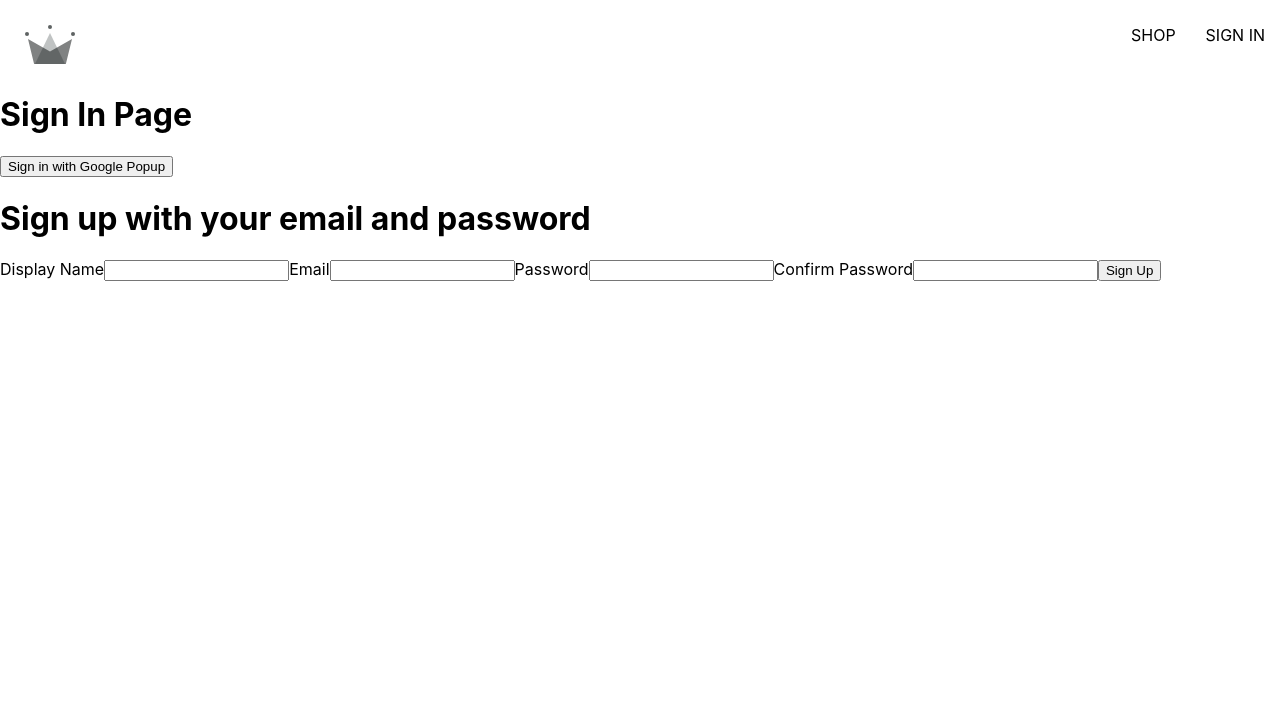
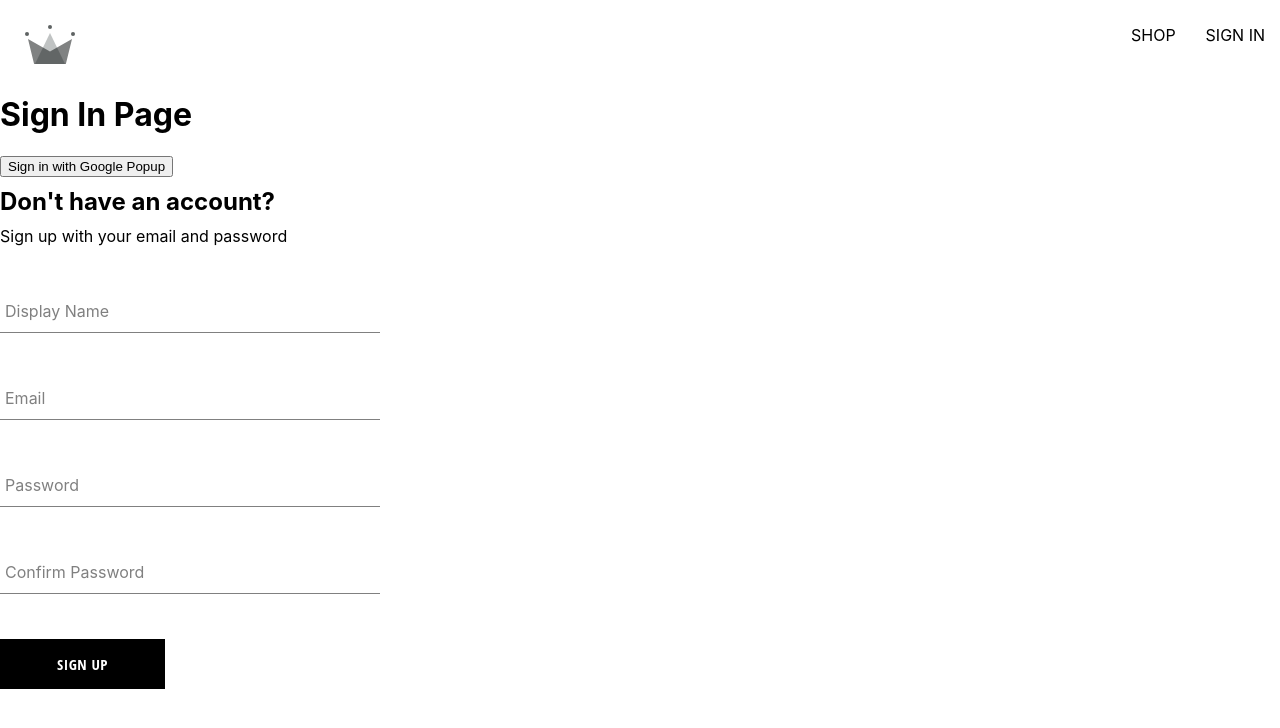
Before and after one commit to dannybeaudoin28/ecommerce-react, a React (Create React App) app: page /sign-in in a window 1280 px wide. Shown: the top 728 px of the page. Built offline with nearby package versions, Linux system fonts and the light colour scheme.

Commit message:
Created sign up component. Finished Forms and Buttons

```diff
--- /dev/null
+++ b/src/components/button/button.component.jsx
@@ -0,0 +1,14 @@
+import './button.styles.scss';
+
+const BUTTON_TYPE_CLASSES = {
+  google: 'google-sign-in',
+  inverted: 'inverted'
+};
+
+const Button = ({ children, buttonType, ...otherProps }) => {
+    return (
+            <button className={`button-container ${BUTTON_TYPE_CLASSES[buttonType]}`}  {...otherProps} >{children}</button>
+    )
+};
+
+export default Button;
--- /dev/null
+++ b/src/components/button/button.styles.scss
@@ -0,0 +1,46 @@
+.button-container {
+    min-width: 165px;
+    width: auto;
+    height: 50px;
+    letter-spacing: 0.5px;
+    line-height: 50px;
+    padding: 0 35px 0 35px;
+    font-size: 15px;
+    background-color: black;
+    color: white;
+    text-transform: uppercase;
+    font-family: 'Open Sans Condensed';
+    font-weight: bolder;
+    border: none;
+    cursor: pointer;
+    display: flex;
+    justify-content: center;
+
+    &:hover {
+      background-color: white;
+      color: black;
+      border: 1px solid black;
+    }
+
+    &.google-sign-in {
+      background-color: #4285f4;
+      color: white;
+
+      &:hover {
+        background-color: #357ae8;
+        border: none;
+      }
+    }
+
+    &.inverted {
+      background-color: white;
+      color: black;
+      border: 1px solid black;
+
+      &:hover {
+        background-color: black;
+        color: white;
+        border: none;
+      }
+    }
+  }
--- /dev/null
+++ b/src/components/form-input/form-input.component.jsx
@@ -0,0 +1,16 @@
+import '../form-input/form-input.styles.scss';
+
+const FormInput = ({ label, ...otherProps }) => {
+    return (
+        <div className="group">
+            <input className='form-input' {...otherProps} />
+            {
+                label && (
+                    <label className={`${otherProps.value.length ? 'shrink' : ''} form-input-label`}>{label}</label>
+                )
+            }
+        </div>
+    )
+};
+
+export default FormInput;
--- /dev/null
+++ b/src/components/form-input/form-input.styles.scss
@@ -0,0 +1,54 @@
+$sub-color: grey;
+$main-color: black;
+
+@mixin shrinkLabel {
+  top: -14px;
+  font-size: 12px;
+  color: $main-color;
+}
+
+.group {
+  position: relative;
+  margin: 45px 0;
+
+  .form-input {
+    background: none;
+    background-color: white;
+    color: $sub-color;
+    font-size: 18px;
+    padding: 10px 10px 10px 5px;
+    display: block;
+    width: 100%;
+    border: none;
+    border-radius: 0;
+    border-bottom: 1px solid $sub-color;
+    margin: 25px 0;
+
+    &:focus {
+      outline: none;
+    }
+
+    &:focus ~ .form-input-label {
+      @include shrinkLabel();
+    }
+  }
+
+  input[type='password'] {
+    letter-spacing: 0.3em;
+  }
+
+  .form-input-label {
+    color: $sub-color;
+    font-size: 16px;
+    font-weight: normal;
+    position: absolute;
+    pointer-events: none;
+    left: 5px;
+    top: 10px;
+    transition: 300ms ease all;
+
+    &.shrink {
+      @include shrinkLabel();
+    }
+  }
+}
--- a/src/components/sign-up-form/sign-up-form.component.jsx
+++ b/src/components/sign-up-form/sign-up-form.component.jsx
@@ -1,4 +1,12 @@
 import { useState } from "react";
+import FormInput from '../form-input/form-input.component';
+import './sign-up-form.styles.scss';
+
+import {
+    createAuthUserWithEmailAndPassword,
+    createUserDocumentFromAuth
+} from "../../utils/firebase/firebase.utils";
+import Button from "../button/button.component";
 
 const defaultFormFields = {
     displayName: '',
@@ -14,28 +22,44 @@
 
     console.log(formFields);
 
+    const resetForms = () => {
+        setFormFields(defaultFormFields);
+    };
+
+    const handleSubmit = async (event) => {
+        event.preventDefault();
+
+        if (password !== confirmPassword) {
+            alert("Passwords do not match");
+            return;
+        }
+        try {
+            const { user } = await createAuthUserWithEmailAndPassword(email, password);
+            await createUserDocumentFromAuth(user, { displayName });
+            resetForms();
+        } catch (error) {
+            if(error.code === 'auth/email-already-in-use') {
+                alert('Cannot create user, email already in use.');
+            }
+            console.error('User creation encountered an error', error);
+        }
+    }
+
     const handleChange = (event) => {
         const { name, value } = event.target; // Access event.target
         setFormFields({...formFields, [name]: value});
     };
 
     return (
-        <div>
-            <h1>Sign up with your email and password</h1>
-            <form onSubmit={() => {}}>
-                <label>Display Name</label>
-                <input type="text" onChange={handleChange} name="displayName" value={displayName} required />
-
-                <label>Email</label>
-                <input type="email" onChange={handleChange} name="email" value={email} required />
-
-                <label>Password</label>
-                <input type="password" onChange={handleChange} name="password" value={password} required />
-
-                <label>Confirm Password</label>
-                <input type="password" onChange={handleChange} name="confirmPassword" value={confirmPassword} required />
-
-                <button type="submit">Sign Up</button>
+        <div className="sign-up-container">
+            <h2>Don't have an account?</h2>
+            <span>Sign up with your email and password</span>
+            <form onSubmit={handleSubmit}>
+                <FormInput label="Display Name" type="text" onChange={handleChange} name="displayName" value={displayName} required />
+                <FormInput label="Email" type="email" onChange={handleChange} name="email" value={email} required />
+                <FormInput label="Password" type="password" onChange={handleChange} name="password" value={password} required />
+                <FormInput label="Confirm Password" type="password" onChange={handleChange} name="confirmPassword" value={confirmPassword} required />
+                <Button type="submit">Sign Up</Button>
             </form>
         </div>
     )
--- /dev/null
+++ b/src/components/sign-up-form/sign-up-form.styles.scss
@@ -0,0 +1,9 @@
+.sign-up-container {
+    display: flex;
+    flex-direction: column;
+    width: 380px;
+}
+
+h2 {
+    margin: 10px 0;
+}
--- a/src/utils/firebase/firebase.utils.jsx
+++ b/src/utils/firebase/firebase.utils.jsx
@@ -3,7 +3,8 @@
     getAuth,
     signInWithRedirect,
     signInWithPopup,
-    GoogleAuthProvider
+    GoogleAuthProvider,
+    createUserWithEmailAndPassword,
 } from 'firebase/auth';
 
 import {
@@ -38,11 +39,16 @@
 
 export const db = getFirestore();
 
-export const createUserDocumentFromAuth = async (userAuth) => {
+export const createUserDocumentFromAuth = async (
+    userAuth,
+    additionalInformation = {}
+) => {
+    if (!userAuth) return;
+
     const userDocRef = doc(db, 'users', userAuth.uid);
     const userSnapshot = await getDoc(userDocRef);
 
-    if(!userSnapshot.exists()) {
+    if (!userSnapshot.exists()) {
         const { displayName, email } = userAuth;
         const createdAt = new Date();
 
@@ -50,7 +56,8 @@
             await setDoc(userDocRef, {
                 displayName,
                 email,
-                createdAt
+                createdAt,
+                ...additionalInformation
             });
         } catch (error) {
             console.log('error creating the user', error.message);
@@ -58,3 +65,9 @@
         return userDocRef;
     }
 };
+
+export const createAuthUserWithEmailAndPassword = async (email, password) => {
+    if (!email || !password) return;
+
+    return await createUserWithEmailAndPassword(auth, email, password);
+};
```
